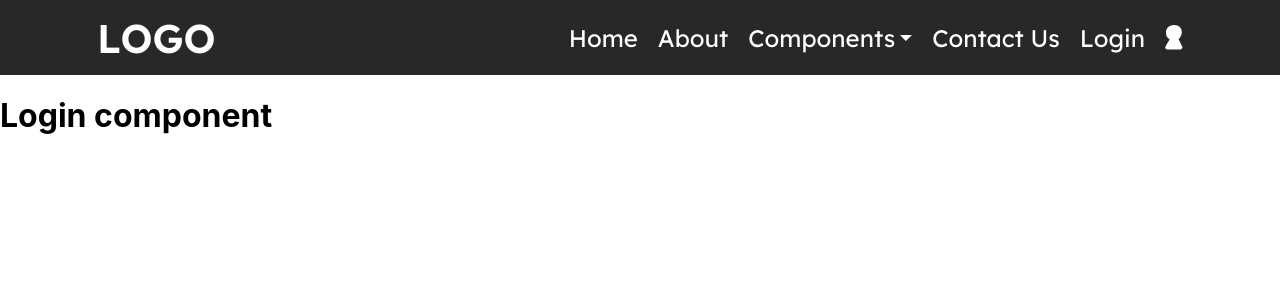
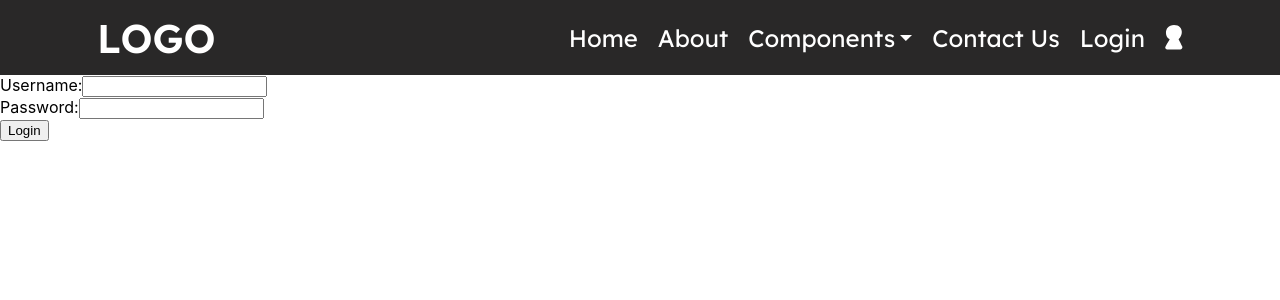
Before and after one commit to hyl3rid/components-library, a React (Create React App) app: page /login in a window 1280 px wide. Shown: the top 300 px of the page. Built offline with nearby package versions, Linux system fonts and the light colour scheme.

Commit message:
add authentication and protected routes

```diff
--- /dev/null
+++ b/src/components/ProtectedRoute.jsx
@@ -0,0 +1,13 @@
+import { Navigate } from "react-router-dom";
+import { useAuth } from "../hooks/useAuth";
+
+const ProtectedRoute = ({ children }) => {
+    const { user } = useAuth();
+    if (!user) {
+        return <Navigate to="/login" />;
+    }
+
+    return children;
+}
+
+export default ProtectedRoute;
--- /dev/null
+++ b/src/hooks/useAuth.jsx
@@ -0,0 +1,34 @@
+import { createContext, useContext, useMemo } from "react";
+import { useNavigate } from "react-router-dom";
+import { useLocalStorage } from "./useLocalStorage";
+const AuthContext = createContext();
+
+export const AuthProvider = ({ children }) => {
+    const [user, setUser] = useLocalStorage("user", null);
+    const navigate = useNavigate();
+
+    const login = async (data) => {
+        setUser(data);
+        navigate("/secret");
+    }
+
+    const logout = () => {
+        setUser(null);
+        navigate("/", { replace: true });
+    };
+
+    const value = useMemo(
+        () => ({
+        user,
+        login,
+        logout,
+        }),
+        [user]
+    );
+
+    return <AuthContext.Provider value={value}>{children}</AuthContext.Provider>;
+};
+
+export const useAuth = () => {
+    return useContext(AuthContext);
+}
--- /dev/null
+++ b/src/hooks/useLocalStorage.jsx
@@ -0,0 +1,27 @@
+import { useState } from "react";
+
+export const useLocalStorage = (keyName, defaultValue) => {
+    const [storedValue, setStoredValue] = useState(() => {
+        try {
+            const value = window.localStorage.getItem(keyName);
+            if (value) {
+                return JSON.parse(value);
+            } else {
+                window.localStorage.setItem(keyName, JSON.stringify(defaultValue))
+                return defaultValue;
+            }
+        } catch (err) {
+            return defaultValue;
+        }
+    })
+
+    const setValue = (newValue) => {
+        try {
+            window.localStorage.setItem(keyName, JSON.stringify(newValue));
+        } catch (err) {
+            console.log(err);
+        }
+        setStoredValue(newValue);
+    }
+    return [storedValue, setValue];
+}
--- a/src/routes/Login.jsx
+++ b/src/routes/Login.jsx
@@ -1,7 +1,50 @@
-import React from "react";
+import { useState } from "react";
+import { useAuth } from "../hooks/useAuth";
 
 const Login = () => {
-    return <h1>Login component</h1>
+    const [username, setUsername] = useState("");
+    const [password, setPassword] = useState("");
+    const { login } = useAuth();
+
+    const handleLogin = async (e) => {
+        e.preventDefault();
+
+       // Here you would usually send a request to your backend to authenticate the user
+       // For the sake of this example, we're using a mock authentication
+
+        if (username === "user" && password === "password") {
+            await login({ username })
+        } else {
+            alert("Invalid username or password")
+        }
+    }
+
+    return (
+        <div>
+            <form onSubmit={handleLogin}>
+                <div>
+                    <label htmlFor="username">Username:</label>
+                    <input
+                        id="username"
+                        type="text"
+                        value={username}
+                        onChange={(e) => setUsername(e.target.value)}
+                    />
+                </div>
+                <div>
+                    <label htmlFor="password">Password:</label>
+                    <input
+                        id="password"
+                        type="password"
+                        value={password}
+                        onChange={(e) => setPassword(e.target.value)}
+                    />
+                </div>
+                <button type="submit">Login</button>
+            </form>
+        </div>
+    )
 }
 
+
 export default Login;
--- /dev/null
+++ b/src/routes/Secret.jsx
@@ -0,0 +1,18 @@
+import { useAuth } from "../hooks/useAuth";
+
+const Secret = () => {
+    // const { logout } = useAuth();
+
+    // const handleLogout = () => {
+    //     logout();
+    // };
+
+    return (
+        <div>
+            <h1>This is the Secret page</h1>
+            {/* <button onClick={handleLogout}>Logout</button> */}
+        </div>
+    )
+}
+
+export default Secret;
--- a/src/routes/index.jsx
+++ b/src/routes/index.jsx
@@ -9,6 +9,7 @@ import Forms from './Forms';
 import Modals from './Modals';
 import ContactUs from './ContactUs';
 import Login from './Login';
+import Secret from './Secret';
 
 export {
     About,
@@ -22,4 +23,5 @@ export {
     Modals,
     ContactUs,
     Login,
+    Secret
 }
```
Also changed, not shown: src/index.js (+9 -2 lines).
